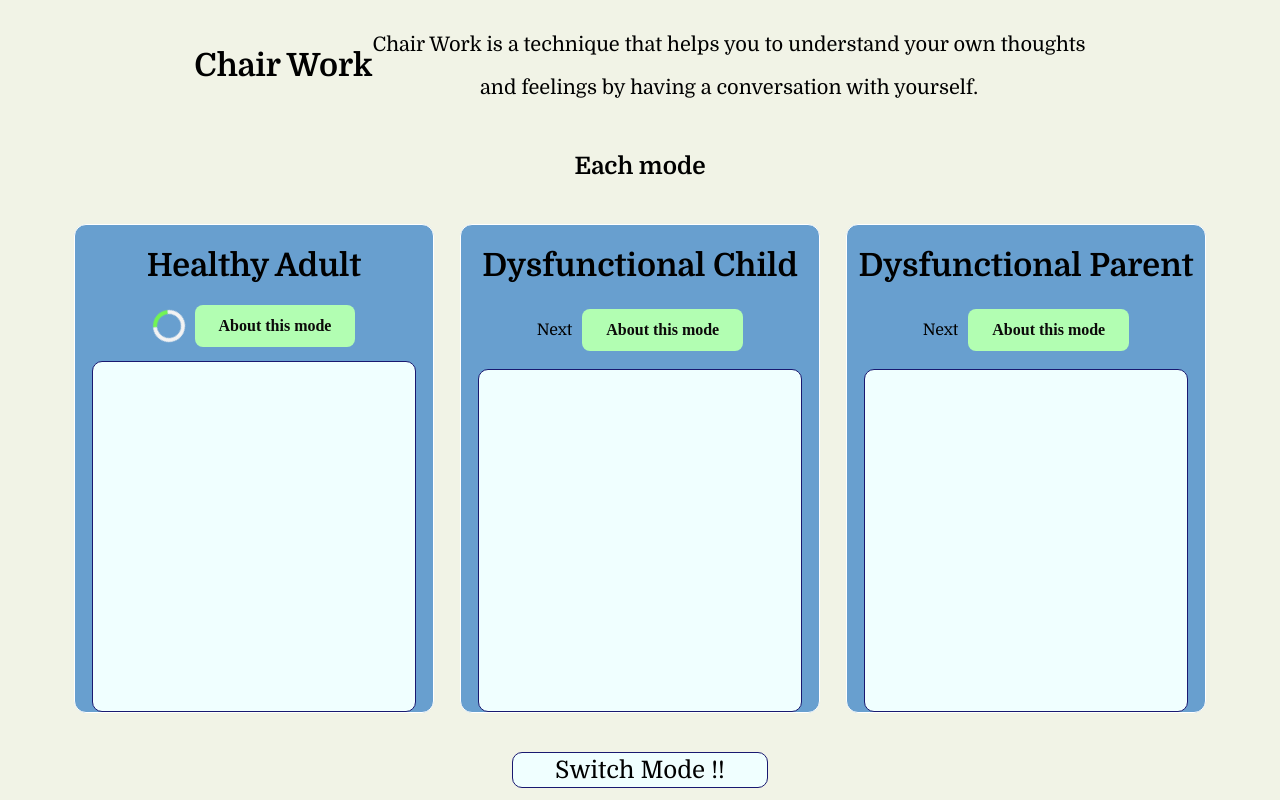
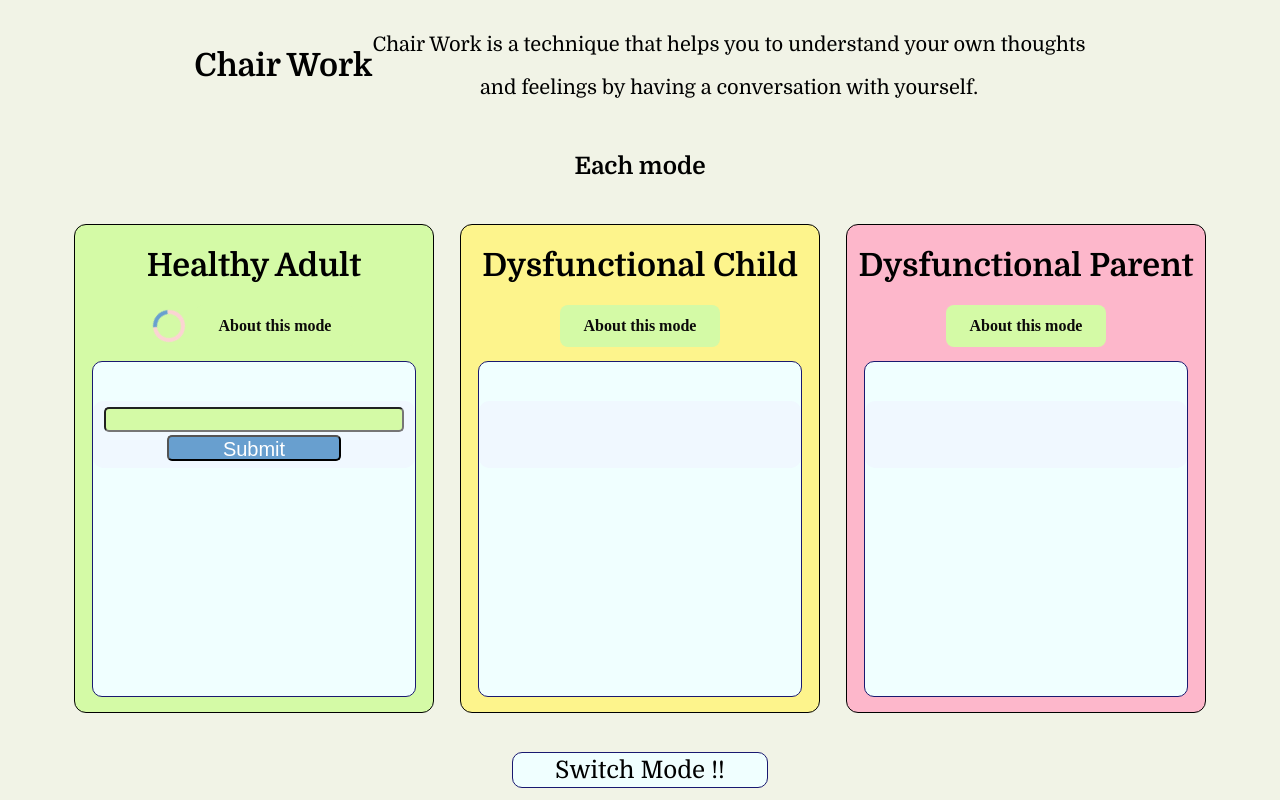
Before and after one commit to Kaikei-e/Weathering, a Next.js app in the folder cognit/: page /chairWork in a window 1280 px wide. Built offline with nearby package versions, Linux system fonts and the light colour scheme.

Commit message:
Cognit: add bgColor manager and input switcher

```diff
--- a/cognit/src/components/base/loadingCircle.tsx
+++ b/cognit/src/components/base/loadingCircle.tsx
@@ -9,8 +9,8 @@ const LoadingCircle = () => {
         display: inline-block;
         width: 24px;
         height: 24px;
-        border: 4px solid #f3f3f3;
-        border-top: 4px solid #72f552;
+        border: 4px solid #fcd3d3;
+        border-top: 4px solid #689fcf;
         border-radius: 50%;
         animation: spin 2s ease-in-out infinite;
         margin-right: 10px;
--- a/cognit/src/components/base/modal/modalButton.tsx
+++ b/cognit/src/components/base/modal/modalButton.tsx
@@ -11,7 +11,7 @@ const ModalButton: React.FC<Props> = (props: Props) => {
   return (
     <button
       css={css`
-        background-color: #b2feb2;
+        background-color: #d4faa6;
         color: #0c0a0a;
         border: none;
         padding: 12px 24px;
--- a/cognit/src/components/schema/mode.tsx
+++ b/cognit/src/components/schema/mode.tsx
@@ -4,6 +4,8 @@ import React, { useEffect, useState } from "react";
 import Modal from "../base/modal/modal";
 import ModalButton from "../base/modal/modalButton";
 import LoadingCircle from "@/components/base/loadingCircle";
+import { useAtom } from "jotai";
+import { moodSentenceAtom } from "@/states/atoms/moodSentence";
 
 type Props = {
   className?: string;
@@ -15,9 +17,7 @@ type Props = {
 
 export const Schema: React.FC<Props> = (props: Props) => {
   const [isOpen, setIsOpen] = useState(false);
-  const [isThisMode, setIsThisMode] = useState(false);
-  const [sentences, setSentences] = useState<string[]>([]);
-
+  const [sentences, setSentences] = useAtom(moodSentenceAtom);
   const openModal = () => {
     setIsOpen(true);
   };
@@ -43,17 +43,7 @@ export const Schema: React.FC<Props> = (props: Props) => {
           align-items: center;
         `}
       >
-        {props.inTheMode ? (
-          <LoadingCircle />
-        ) : (
-          <p
-            css={css`
-              margin-right: 10px;
-            `}
-          >
-            Next
-          </p>
-        )}
+        {props.inTheMode ? <LoadingCircle /> : <div></div>}
         <ModalButton onClick={openModal}>About this mode</ModalButton>
         {
           <Modal
@@ -68,8 +58,8 @@ export const Schema: React.FC<Props> = (props: Props) => {
       <div
         css={css`
           width: 90%;
-          height: 80%;
-          margin-top: 4%;
+          height: 100%;
+          margin: 4%;
           border-radius: 10px;
           border: midnightblue solid 1px;
           display: flex;
@@ -96,15 +86,60 @@ export const Schema: React.FC<Props> = (props: Props) => {
             );
           })}
         </ul>
-        {(() => {
-          if (isThisMode) {
-            return (
-              <div>
-                <p>このモードです</p>
-              </div>
-            );
-          }
-        })()}
+        <div
+          css={css`
+            width: 100%;
+            height: 20%;
+            border-radius: 10px;
+            margin-top: 2%;
+            background-color: aliceblue;
+            display: flex;
+            flex-direction: row;
+            justify-content: center;
+            align-items: center;
+          `}
+        >
+          {(() => {
+            if (props.inTheMode) {
+              return (
+                <form
+                  css={css`
+                    width: 90%;
+                    height: 80%;
+                    display: flex;
+                    flex-direction: column;
+                    justify-content: center;
+                    align-items: center;
+                  `}
+                >
+                  <input
+                    type="text"
+                    css={css`
+                      width: 100%;
+                      height: 100%;
+                      border-radius: 5px;
+                      padding: 1%;
+                      background-color: #d4faa6;
+                    `}
+                  />
+                  <input
+                    type="submit"
+                    value="Submit"
+                    css={css`
+                      width: 60%;
+                      height: 50%;
+                      border-radius: 5px;
+                      margin-top: 1%;
+                      color: white;
+                      font-size: 20px;
+                      background-color: #689fcf;
+                    `}
+                  />
+                </form>
+              );
+            }
+          })()}
+        </div>
       </div>
     </div>
   );
--- a/cognit/src/pages/chairWork/index.tsx
+++ b/cognit/src/pages/chairWork/index.tsx
@@ -4,7 +4,7 @@ import { Schema } from "@/components/schema/mode";
 import StatementParagraph from "@/components/base/modal/statementParagraph";
 import { useEffect, useState } from "react";
 
-type ModeUnion = HealthyAdult | DysfunctionalChild | DysfunctionalParent;
+export type ModeUnion = HealthyAdult | DysfunctionalChild | DysfunctionalParent;
 
 const enum ModeType {
   HealthyAdult = 0,
@@ -37,6 +37,24 @@ function distributeMode(mode: number): ModeUnion {
   }
 }
 
+const enum modeColor {
+  HealthyAdult = "#d4faa6",
+  DysfunctionalChild = "#fdf48c",
+  DysfunctionalParent = "#fdb7cb",
+}
+
+function colorSwitcher(mode: ModeType): string {
+  switch (mode) {
+    case ModeType.HealthyAdult:
+      return modeColor.HealthyAdult;
+    case ModeType.DysfunctionalChild:
+      return modeColor.DysfunctionalChild;
+    case ModeType.DysfunctionalParent:
+      return modeColor.DysfunctionalParent;
+  }
+  return "skyblue";
+}
+
 function modeResetter(mode: number) {
   if (mode > 2) {
     return 0;
@@ -50,6 +68,19 @@ const ChairWork = () => {
   useEffect(() => {
     setMode(mode);
   });
+
+  const modeStyle = css`
+  width: 28%;
+  height: 90%;
+  margin: 1%;
+  border-radius: 12px;
+  border: black 1px solid;
+  display: flex;
+  flex-direction: column;
+  justify-content: flex-start;
+  align-items: center;
+  background-color: ${colorSwitcher(mode)};
+`;
 
   return (
     <div
@@ -115,7 +146,6 @@ const ChairWork = () => {
         >
           <Schema
             title={"Healthy Adult"}
-            css={modeStyle}
             moodSentences={[]}
             modeStatement={
               <StatementParagraph
@@ -125,10 +155,15 @@ const ChairWork = () => {
               />
             }
             inTheMode={ModeType.HealthyAdult === mode}
+            css={[
+              modeStyle,
+              css`
+                background-color: ${colorSwitcher(ModeType.HealthyAdult)};
+              `,
+            ]}
           />
           <Schema
             title={"Dysfunctional Child"}
-            css={modeStyle}
             moodSentences={[]}
             modeStatement={
               <StatementParagraph
@@ -138,10 +173,15 @@ const ChairWork = () => {
               />
             }
             inTheMode={ModeType.DysfunctionalChild === mode}
+            css={[
+              modeStyle,
+              css`
+                background-color: ${colorSwitcher(ModeType.DysfunctionalChild)};
+              `,
+            ]}
           />
           <Schema
             title={"Dysfunctional Parent"}
-            css={modeStyle}
             moodSentences={[]}
             modeStatement={
               <StatementParagraph
@@ -151,6 +191,12 @@ const ChairWork = () => {
               />
             }
             inTheMode={ModeType.DysfunctionalParent === mode}
+            css={[
+              modeStyle,
+              css`
+                background-color: ${colorSwitcher(ModeType.DysfunctionalParent)};
+              `,
+            ]}
           />
         </div>
 
@@ -172,7 +218,6 @@ const ChairWork = () => {
           onClick={() => {
             setMode(modeResetter(mode + 1));
             distributeMode(mode);
-            console.log(mode);
           }}
         >
           Switch Mode !!
@@ -204,17 +249,6 @@ However, please write them down as they are here.
 Then, you're going to break them down in a healthy adult mode.
 `;
 
-const modeStyle = css`
-  width: 28%;
-  height: 90%;
-  margin: 1%;
-  border-radius: 12px;
-  border: white 1px solid;
-  display: flex;
-  flex-direction: column;
-  justify-content: flex-start;
-  align-items: center;
-  background-color: #689fcf;
-`;
+
 
 export default ChairWork;
--- /dev/null
+++ b/cognit/src/states/atoms/moodSentence.ts
@@ -0,0 +1,3 @@
+import { atom } from "jotai";
+
+export const moodSentenceAtom = atom([""]);
```
